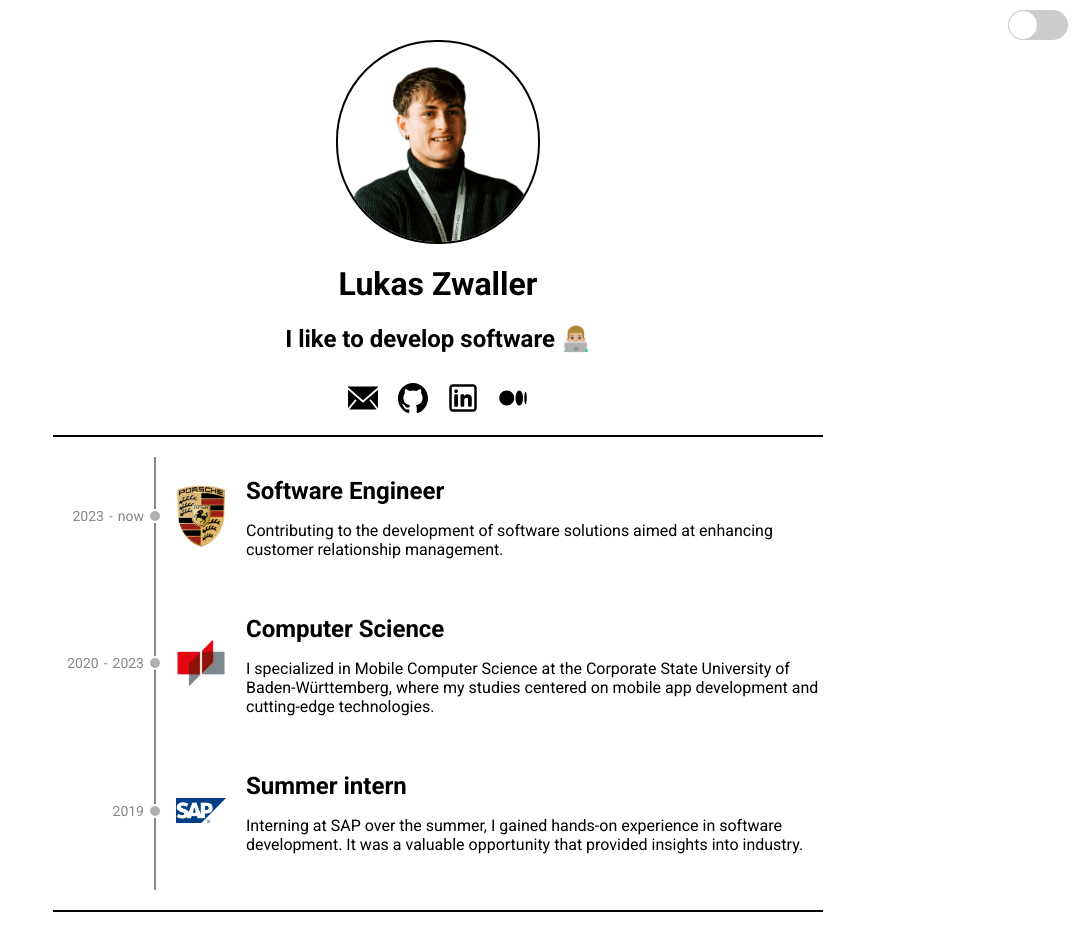
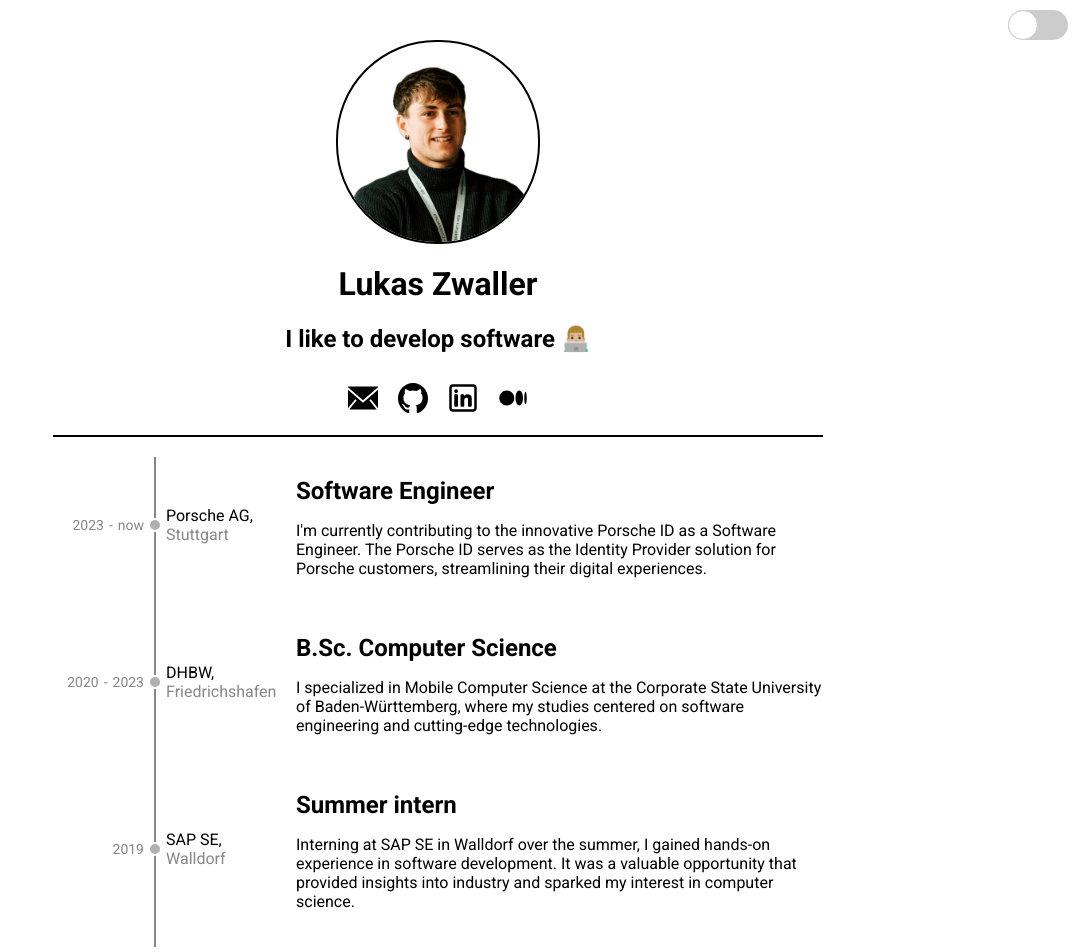
Before and after one commit to lukaszwaller/portfolio, a plain HTML site: page index.html in a window 1280 px wide. Shown: the top 952 px of the page, without its empty margins (202-1280 px from the left). Drawn offline with Linux system fonts and the light colour scheme.

Commit message:
feat: Remove organization images, update texts

```diff
--- a/index.html
+++ b/index.html
@@ -32,7 +32,8 @@
           </svg>
         </a>
         <a target="_blank" href="https://github.com/lukaszwaller">
-          <svg width="30px" height="30px" viewBox="0 0 20 20" version="1.1" xmlns="http://www.w3.org/2000/svg" class="social-icon">
+          <svg width="30px" height="30px" viewBox="0 0 20 20" version="1.1" xmlns="http://www.w3.org/2000/svg"
+            class="social-icon">
             <g id="Page-1" stroke="none" stroke-width="1" fill-rule="evenodd">
               <g id="Dribbble-Light-Preview" transform="translate(-140.000000, -7559.000000)">
                 <g id="icons" transform="translate(56.000000, 160.000000)">
@@ -85,10 +86,14 @@
       </div>
       <div class="cv-entry">
         <div class="cv-entry-dot"></div>
-        <img src="assets/porsche-logo-min.png" alt="porsche logo" />
+        <div class="cv-organization">
+          <div>Porsche AG,</div>
+          <div class="cv-org-location">Stuttgart</div>
+        </div>
         <div class="cv-description">
           <h2>Software Engineer</h2>
-          <p>Contributing to the development of software solutions aimed at enhancing customer relationship management.
+          <p>I'm currently contributing to the innovative Porsche ID as a Software Engineer. The Porsche ID serves as
+            the Identity Provider solution for Porsche customers, streamlining their digital experiences.
           </p>
         </div>
       </div>
@@ -104,11 +109,14 @@
       </div>
       <div class="cv-entry">
         <div class="cv-entry-dot"></div>
-        <img src="assets/dhbw-logo-min.png" alt="porsche logo" />
+        <div class="cv-organization">
+          <div>DHBW,</div>
+          <div class="cv-org-location">Friedrichshafen</div>
+        </div>
         <div class="cv-description">
-          <h2>Computer Science</h2>
+          <h2>B.Sc. Computer Science</h2>
           <p>I specialized in Mobile Computer Science at the Corporate State University of Baden-Württemberg, where my
-            studies centered on mobile app development and cutting-edge technologies.</p>
+            studies centered on software engineering and cutting-edge technologies.</p>
         </div>
       </div>
     </div>
@@ -121,11 +129,15 @@
       </div>
       <div class="cv-entry">
         <div class="cv-entry-dot"></div>
-        <img src="assets/sap-logo-min.png" alt="porsche logo" />
+        <div class="cv-organization">
+          <div>SAP SE,</div>
+          <div class="cv-org-location">Walldorf</div>
+        </div>
         <div class="cv-description">
           <h2>Summer intern</h2>
-          <p>Interning at SAP over the summer, I gained hands-on experience in software development. It was a valuable
-            opportunity that provided insights into industry.</p>
+          <p>Interning at SAP SE in Walldorf over the summer, I gained hands-on experience in software development. It
+            was a valuable
+            opportunity that provided insights into industry and sparked my interest in computer science.</p>
         </div>
       </div>
     </div>
--- a/style.css
+++ b/style.css
@@ -142,6 +142,7 @@ input[type="checkbox"] {
 }
 
 .cv-timespan {
+  flex-shrink: 0;
   width: 100px;
   border-right: 2px solid var(--border-color);
   display: flex;
@@ -183,17 +184,23 @@ input[type="checkbox"] {
   transition: border 0.3s;
 }
 
-.cv-entry img {
-  width: 50px;
-  margin-left: 20px;
-  margin-right: 20px;
-  object-fit: contain;
+.cv-organization {
+  flex-shrink: 0;
+  width: auto;
+  min-width: 120px;
+  max-width: 180px;
+  padding-left: 10px;
+}
+
+.cv-org-location {
+  color: var(--border-color);
 }
 
 .cv-description {
   display: flex;
   flex-direction: column;
   justify-content: center;
+  padding-left: 10px;
 }
 
 .cv-description h2 {
@@ -276,7 +283,6 @@ a {
     margin: 0;
     font-size: auto;
     margin-right: 10px;
-    font-weight: bold;
   }
 
   .cv-entry {
@@ -296,8 +302,27 @@ a {
     border: 2px solid var(--background-color);
   }
 
-  .cv-entry img {
-    height: 50px;
+  .cv-organization {
+    padding-top: 17px;
+    padding-left: 0;
     margin: 0;
+    display: flex;
+    gap: 6px;
+  }
+
+  .cv-description {
+    padding: 0;
   }
 }
+
+@media screen and (min-width: 1440px) {
+  .cv-container {
+    margin-left: auto;
+    margin-right: auto;
+    width: 864px;
+  }
+
+  hr {
+    width: 864px;
+  }
+}
```
Also changed, not shown: assets/dhbw-logo-min.png (deleted), assets/porsche-logo-min.png (deleted), assets/sap-logo-min.png (deleted).
